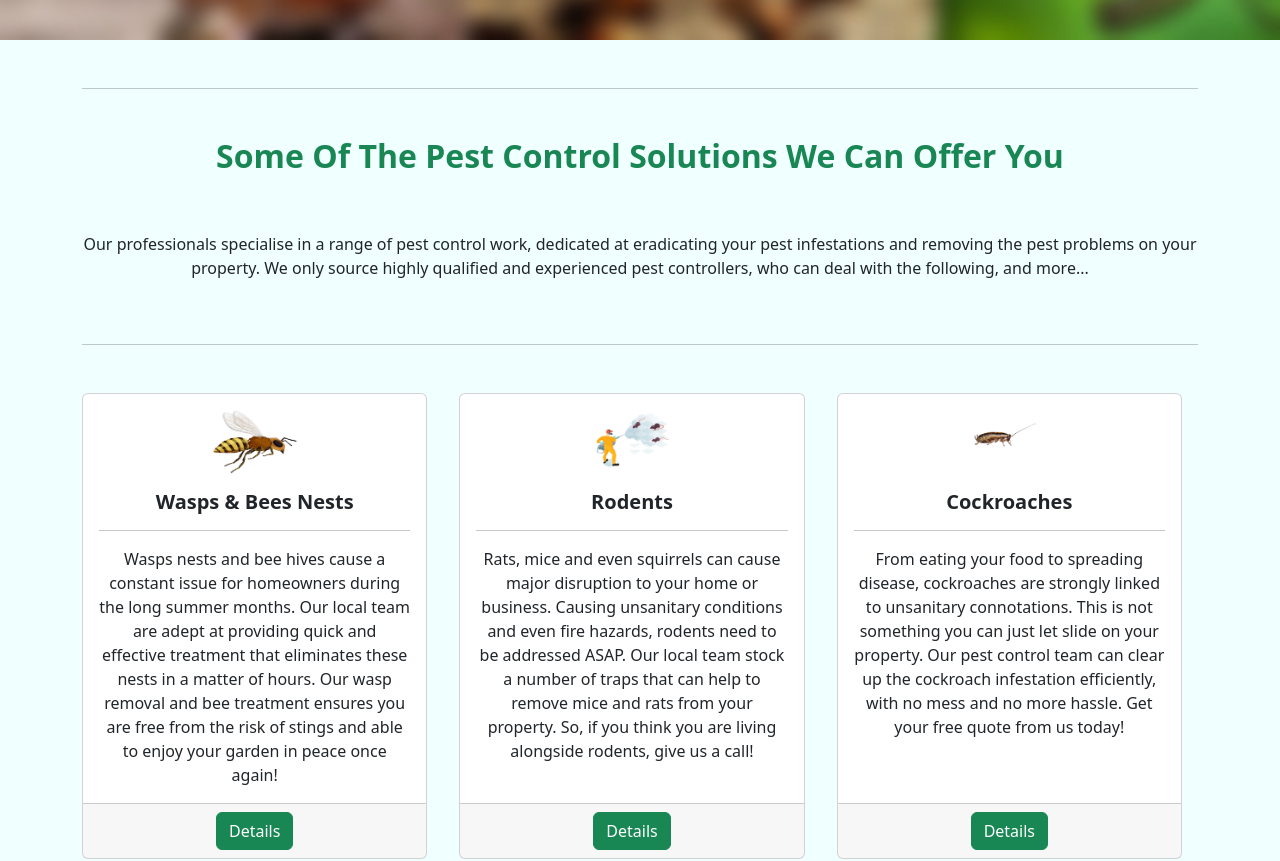
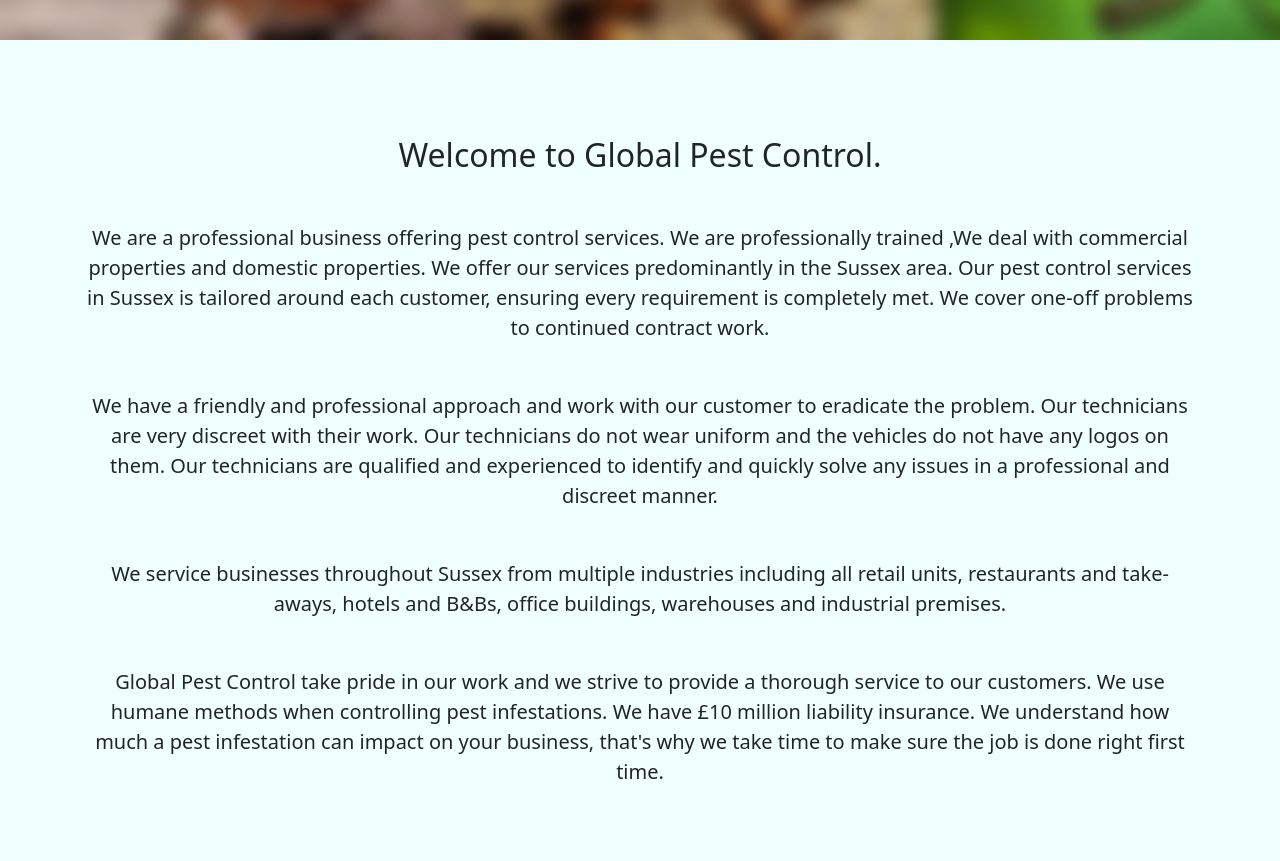
Before and after one commit to samimeadad/pest-control, a React (Create React App) app: page / in a window 1280 px wide. Shown: the part 1180-2041 px from the top of the page. Built offline with nearby package versions, Linux system fonts and the light colour scheme.

Commit message:
home page text added

```diff
--- a/src/Components/Home/Home.js
+++ b/src/Components/Home/Home.js
@@ -2,6 +2,7 @@
 import ScrollToTop from 'react-scroll-to-top';
 import HomeService from './HomeService';
 import ImageSlider from './ImageSlider';
+import HomeAbout from './HomeAbout';
 
 const Home = () => {
     useEffect( () => {
@@ -10,6 +11,7 @@
     return (
         <div className='w-100 overflow-hidden'>
             <ImageSlider />
+            <HomeAbout />
             <HomeService />
             <ScrollToTop smooth />
         </div>
--- /dev/null
+++ b/src/Components/Home/HomeAbout.js
@@ -0,0 +1,26 @@
+import React from 'react';
+import { Container } from 'react-bootstrap';
+
+const HomeAbout = () => {
+    return (
+        <div className='overflow-hidden'>
+            <Container className='my-5 overflow-hidden text-center'>
+                <h2 className='my-5'>Welcome to Global Pest Control.</h2>
+                <p className='my-5 fs-5'>
+                    We are a professional business offering pest control services.  We are professionally trained ,We  deal with commercial properties and domestic properties.   We offer our services predominantly in the Sussex area.  Our pest control services in Sussex is tailored around each customer, ensuring every requirement is completely met. We cover one-off problems to continued contract work.
+                </p>
+                <p className='my-5 fs-5'>
+                    We have a friendly and professional approach and work with our customer to eradicate the problem.  Our technicians are very discreet with their work.  Our technicians do not wear uniform and the vehicles do not have any logos on them.  Our technicians are qualified and experienced to identify and quickly solve any issues in a professional and discreet manner.
+                </p>
+                <p className='my-5 fs-5'>
+                    We service businesses throughout Sussex from multiple industries including all retail units, restaurants and take-aways, hotels and B&Bs, office buildings, warehouses and industrial premises.
+                </p>
+                <p className='mt-5 fs-5'>
+                    Global Pest Control take pride in our work and we strive to provide a thorough service to our customers.  We use humane methods when controlling pest infestations.  We have £10 million liability insurance. We understand how much a pest infestation can impact on your business, that's why we take time to make sure the job is done right first time.
+                </p>
+            </Container>
+        </div>
+    );
+};
+
+export default HomeAbout;
```
